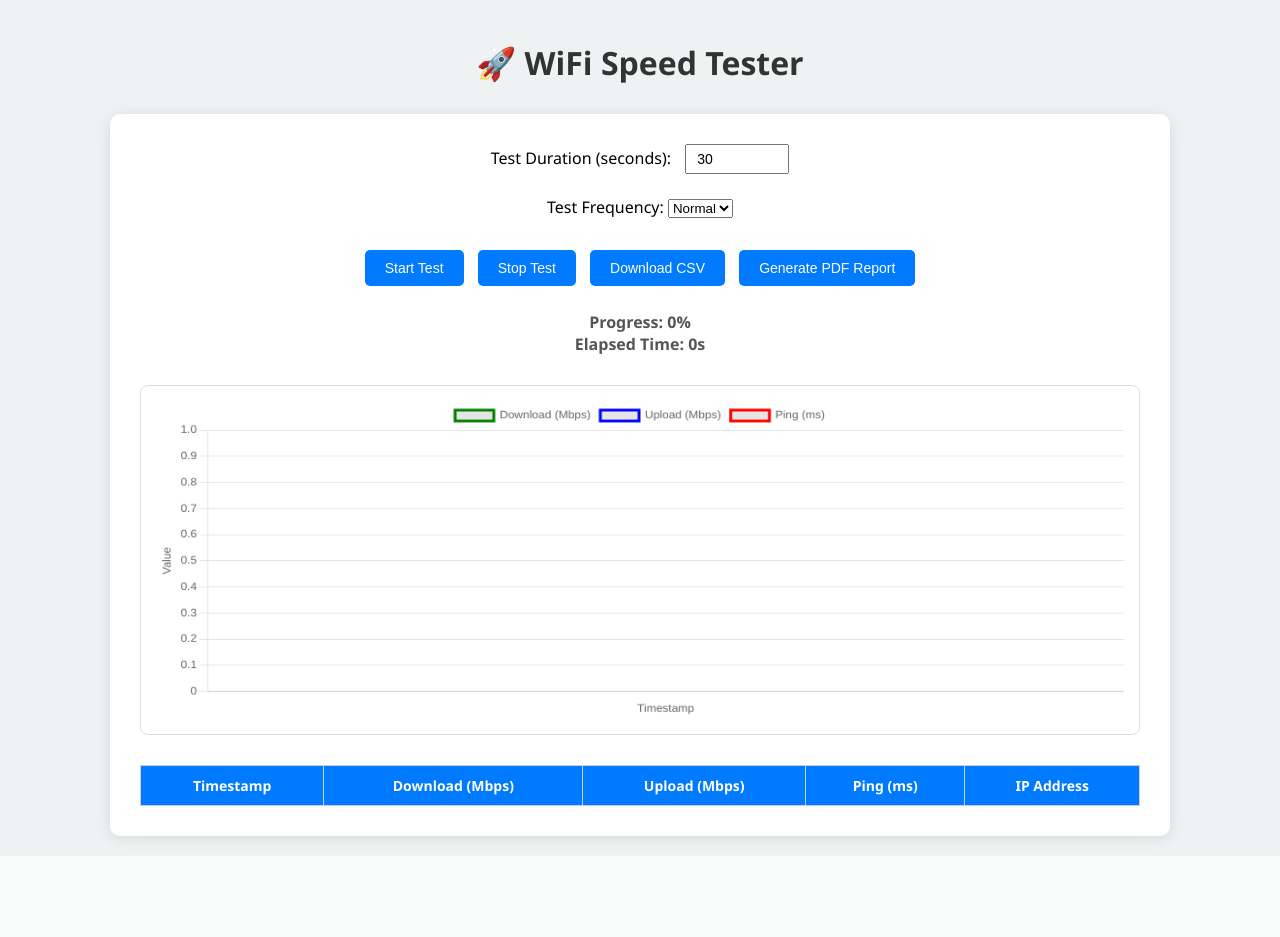
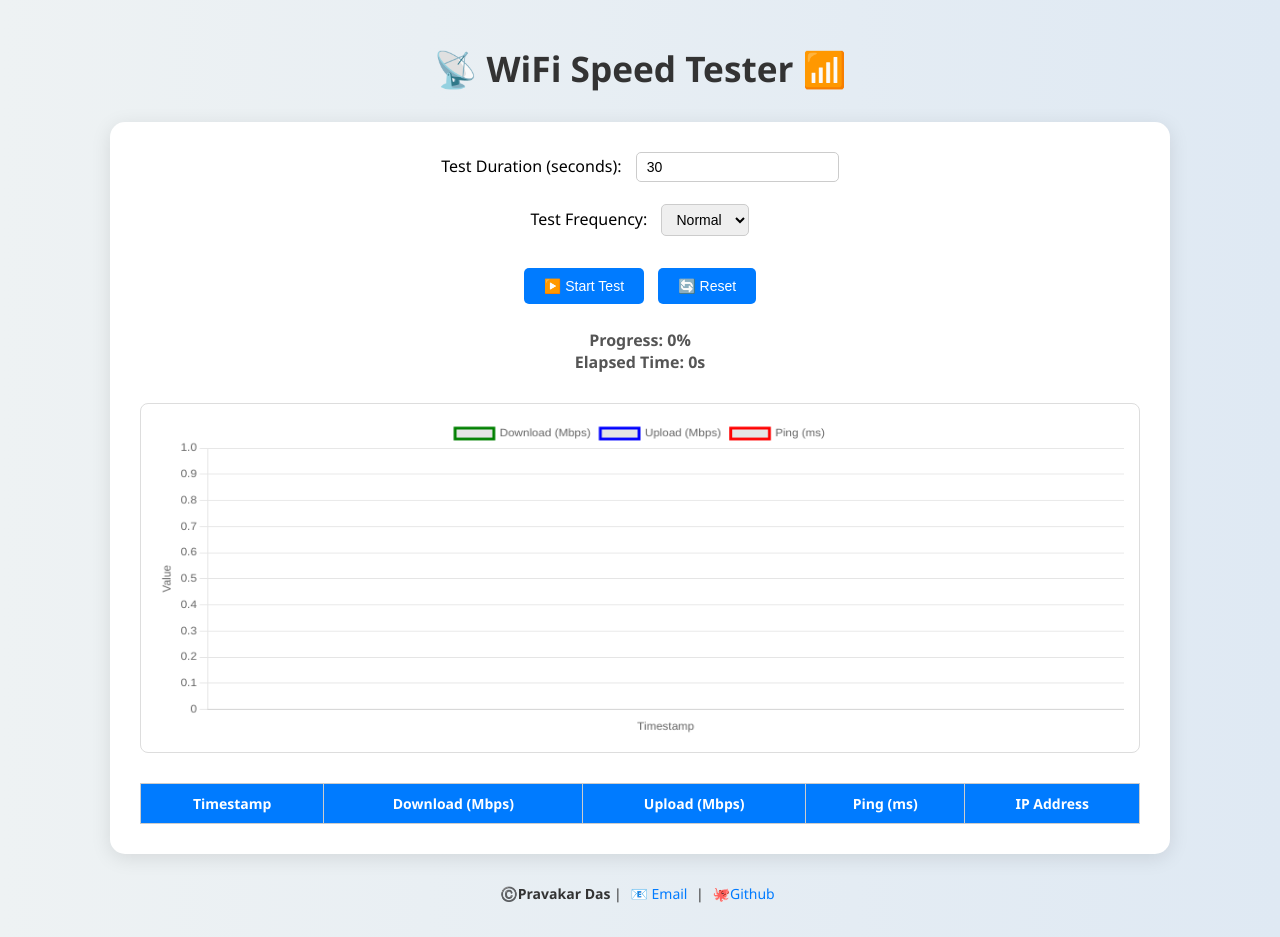
Before and after one commit to PravakarDas/Internet-Speed-Tester, a Flask app: page / in a window 1280 px wide. Before the commit the page ends 851 px from the top, so only its background shows below. Run offline with Flask 3, Linux system fonts and the light colour scheme; lists and menus that the app fills with data are empty.

Commit message:
UI improved

```diff
--- a/static/script.js
+++ b/static/script.js
@@ -1,4 +1,10 @@
 let intervalId = null;
+let testRunning = false;
+
+const startStopBtn = document.getElementById("startStopBtn");
+const downloadCsvBtn = document.getElementById("downloadCsvBtn");
+const generatePdfBtn = document.getElementById("generatePdfBtn");
+const resetBtn = document.getElementById("resetBtn");
 
 const combinedChart = new Chart(document.getElementById('combinedChart').getContext('2d'), {
     type: 'line',
@@ -53,6 +59,14 @@ const combinedChart = new Chart(document.getElementById('combinedChart').getCont
     }
 });
 
+function toggleTest() {
+    if (!testRunning) {
+        startTest();
+    } else {
+        stopTest();
+    }
+}
+
 function startTest() {
     const duration = document.getElementById("duration").value;
     const frequency = document.getElementById("frequency").value;
@@ -67,7 +81,22 @@ function startTest() {
         document.getElementById("elapsed").innerText = "0s";
         document.getElementById("resultTable").innerHTML = "";
         resetChart();
+
+        testRunning = true;
+        startStopBtn.innerText = "🛑 Stop Test";
         intervalId = setInterval(fetchStatus, 1000);
+
+        // Hide export buttons while test is running
+        downloadCsvBtn.style.display = "none";
+        generatePdfBtn.style.display = "none";
+    });
+}
+
+function stopTest() {
+    fetch("/stop_test").then(() => {
+        clearInterval(intervalId);
+        testRunning = false;
+        startStopBtn.innerText = "🚀 Start Test";
     });
 }
 
@@ -104,16 +133,12 @@ function fetchStatus() {
 
             if (data.status === "completed") {
                 clearInterval(intervalId);
-        }
-    });
+                startStopBtn.innerText = "▶️ Start Test";
+                isTestRunning = false;
+                document.getElementById("resultButtons").style.display = "block"; // <== Buttons appear here
               }
 
-function stopTest() {
-    fetch("/stop_test").then(() => clearInterval(intervalId));
-}
-
-function downloadResults() {
-    window.location.href = "/download";
+        });
 }
 
 function resetChart() {
@@ -121,6 +146,26 @@ function resetChart() {
     combinedChart.data.datasets.forEach(dataset => dataset.data = []);
 }
 
+function downloadResults() {
+    window.location.href = "/download";
+}
+
 function generatePDF() {
     window.location.href = "/generate_pdf";
 }
+
+function resetPage() {
+    location.reload();
+}
+
+// Event listener bindings
+startStopBtn.addEventListener("click", toggleTest);
+resetBtn.addEventListener("click", resetPage);
+downloadCsvBtn.addEventListener("click", downloadResults);
+generatePdfBtn.addEventListener("click", generatePDF);
+
+// Initially hide export buttons
+window.onload = () => {
+    downloadCsvBtn.style.display = "none";
+    generatePdfBtn.style.display = "none";
+};
--- a/static/styles.css
+++ b/static/styles.css
@@ -1,6 +1,6 @@
 body {
     font-family: 'Segoe UI', Tahoma, Geneva, Verdana, sans-serif;
-    background: #eef2f3;
+    background: linear-gradient(to right, #eef2f3, #dfe9f3);
     margin: 0;
     padding: 20px;
   }
@@ -9,6 +9,7 @@ h1 {
     text-align: center;
     color: #333;
     margin-bottom: 30px;
+    font-size: 2.2em;
   }
 
   .card {
@@ -16,8 +17,9 @@ h1 {
     margin: 0 auto;
     background: #fff;
     padding: 30px;
-    border-radius: 10px;
-    box-shadow: 0 2px 15px rgba(0, 0, 0, 0.1);
+    border-radius: 15px;
+    box-shadow: 0 4px 20px rgba(0, 0, 0, 0.1);
+    animation: fadeIn 1s ease-in-out;
   }
 
   .controls {
@@ -30,11 +32,13 @@ label {
     font-size: 16px;
   }
 
-input[type="number"] {
-    padding: 5px 10px;
+  input[type="number"],
+  select {
+    padding: 6px 10px;
     margin-left: 10px;
-    width: 80px;
     font-size: 14px;
+    border-radius: 5px;
+    border: 1px solid #ccc;
   }
 
   button {
@@ -96,12 +100,24 @@ tr:nth-child(even) {
     background-color: #f9f9f9;
   }
 
-@media (max-width: 768px) {
-    canvas {
-    width: 100% !important;
-    height: 300px !important;
+  footer {
+    text-align: center;
+    margin-top: 30px;
+    font-size: 14px;
+    color: #333;
   }
 
+  footer a {
+    text-decoration: none;
+    color: #007bff;
+    margin: 0 5px;
+  }
+
+  footer a:hover {
+    text-decoration: underline;
+  }
+
+  @media (max-width: 768px) {
     .card {
       padding: 15px;
     }
@@ -110,4 +126,20 @@ tr:nth-child(even) {
       width: 100%;
       margin: 8px 0;
     }
+
+    canvas {
+      height: 300px !important;
     }
+  }
+
+  @keyframes fadeIn {
+    from {
+      opacity: 0;
+      transform: translateY(20px);
+    }
+
+    to {
+      opacity: 1;
+      transform: translateY(0);
+    }
+  }
--- a/templates/index.html
+++ b/templates/index.html
@@ -2,12 +2,12 @@
 <html lang="en">
 <head>
   <meta charset="UTF-8">
-    <title>WiFi Speed Tester</title>
+  <title>🚀 WiFi Speed Tester</title>
   <link rel="stylesheet" href="{{ url_for('static', filename='styles.css') }}">
   <script src="https://cdn.jsdelivr.net/npm/chart.js"></script>
 </head>
 <body>
-    <h1>🚀 WiFi Speed Tester</h1>
+  <h1>📡 WiFi Speed Tester 📶</h1>
 
   <div class="card">
     <div class="controls">
@@ -21,12 +21,13 @@
         <option value="slow">Slow</option>
       </select><br><br>
 
-        <button onclick="startTest()">Start Test</button>
-        <button onclick="stopTest()">Stop Test</button>
-        <button onclick="downloadResults()">Download CSV</button>
-        <button onclick="generatePDF()">Generate PDF Report</button>
+      <button id="startStopBtn" onclick="toggleTest()">▶️ Start Test</button>
+      <button onclick="location.reload()">🔄 Reset</button>
 
-
+      <div id="resultButtons" style="display: none;">
+        <button onclick="downloadResults()">📥 Download CSV</button>
+        <button onclick="generatePDF()">📄 Generate PDF Report</button>
+      </div>
 
       <div class="status-info">
         <div>Progress: <span id="progress">0%</span></div>
@@ -52,6 +53,13 @@
     </table>
   </div>
 
+  <footer>
+    <p><strong>©️Pravakar Das</strong> |
+      <a href="mailto:pravakar459@gmail.com">📧 Email</a> |
+      <a href="https://github.com/PravakarDas" target="_blank">🐙Github</a>
+    </p>
+  </footer>
+
   <script src="{{ url_for('static', filename='script.js') }}"></script>
 </body>
 </html>
```
Lines whose indentation alone changed are shown as unchanged.
